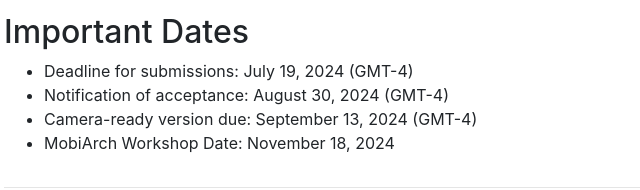
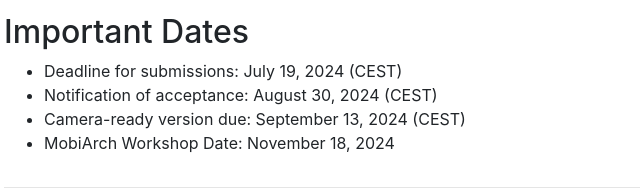
Before and after one commit to Alamnoor/MobiArch2024, a plain HTML site: page call.html in a window 1280 px wide. Shown: the part 2088-2278 px from the top of the page, 81-721 px from the left. Drawn offline with Linux system fonts and the light colour scheme.

Commit message:
Update call.html
Signed-off-by: Alamnoor <34956094+Alamnoor@users.noreply.github.com>

```diff
--- a/call.html
+++ b/call.html
@@ -99,9 +99,9 @@
 
                     <h2>Important Dates</h2>
                     <ul>
-                        <li>Deadline for submissions:  July 19, 2024 (GMT-4)</li>
-                        <li>Notification of acceptance: August 30, 2024 (GMT-4)</li>
-                        <li>Camera-ready version due: September 13, 2024 (GMT-4)</li>
+                        <li>Deadline for submissions:  July 19, 2024 (CEST)</li>
+                        <li>Notification of acceptance: August 30, 2024 (CEST)</li>
+                        <li>Camera-ready version due: September 13, 2024 (CEST)</li>
                         <li>MobiArch Workshop Date: November 18, 2024</li>
                     </ul>
                 </div>
```
